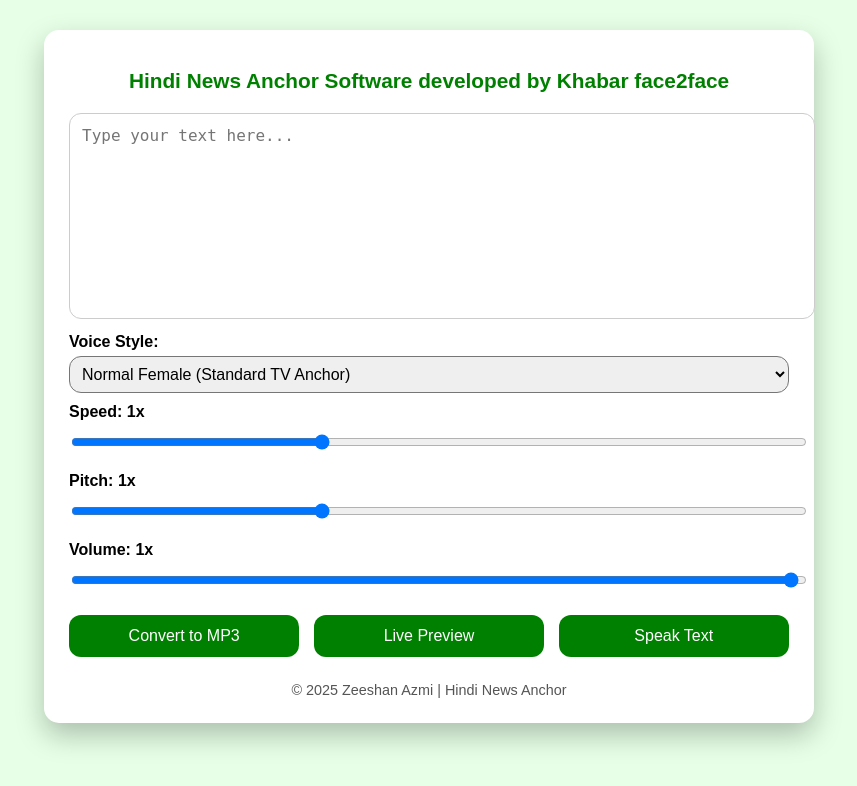
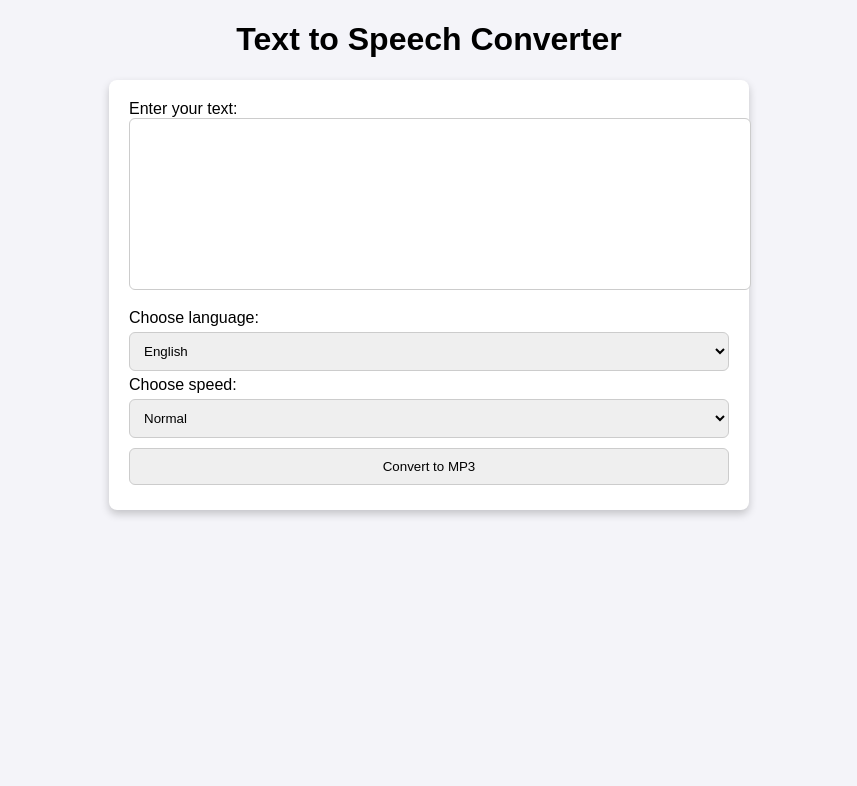
Before and after one commit to phpzee/RenderFlask, a Flask app: page / in a window 1280 px wide. Shown: the top 786 px of the page, without its empty margins (211-1068 px from the left). Run offline with Flask 3, Linux system fonts and the light colour scheme.

Commit message:
Add files via upload

```diff
--- a/templates/index.html
+++ b/templates/index.html
@@ -3,165 +3,78 @@
 <head>
     <meta charset="UTF-8">
     <meta name="viewport" content="width=device-width, initial-scale=1.0">
-<title>Hindi News Anchor TTS</title>
+    <title>TTS App</title>
     <style>
-body{font-family:Arial,sans-serif;background:#e6ffe6;margin:0;padding:0;}
-.container{max-width:720px;margin:30px auto;background:#fff;padding:25px;border-radius:15px;box-shadow:0 12px 28px rgba(0,0,0,0.25);}
-h1{text-align:center;color:green;font-size:1.3em;margin-bottom:20px;}
-textarea{width:100%;height:180px;padding:12px;border-radius:12px;border:1px solid #ccc;resize:none;font-size:16px;}
-label{display:block;margin-top:10px;font-weight:bold;}
-select,input[type=range]{width:100%;margin-top:5px;padding:8px;border-radius:12px;font-size:16px;}
-button{margin-top:15px;padding:12px;font-size:16px;background:green;color:white;border:none;border-radius:12px;cursor:pointer;width:32%;margin-right:2%;}
-button:hover{background:darkgreen;}
-#progressBarContainer{margin-top:15px;width:100%;background:#ddd;border-radius:12px;display:none;}
-#progressBar{width:0%;height:22px;background:green;border-radius:12px;transition:width 0.2s;}
-#countdown{margin-top:10px;font-weight:bold;color:darkgreen;display:none;text-align:center;}
-.audioPreview{margin-top:15px;display:none;width:100%;}
-.highlight{background:yellow;}
-.footer{margin-top:25px;font-size:0.9em;color:#555;text-align:center;}
-button:last-child{margin-right:0;}
+        body {
+            font-family: Arial, sans-serif;
+            margin: 20px;
+            background-color: #f4f4f9;
+        }
+        h1 {
+            text-align: center;
+        }
+        form {
+            max-width: 600px;
+            margin: auto;
+            background: white;
+            padding: 20px;
+            border-radius: 8px;
+            box-shadow: 0px 4px 8px rgba(0,0,0,0.2);
+        }
+        textarea {
+            width: 100%;
+            height: 150px;
+            padding: 10px;
+            border-radius: 6px;
+            border: 1px solid #ccc;
+            margin-bottom: 15px;
+            resize: none;
+        }
+        select, button {
+            padding: 10px;
+            margin: 5px 0;
+            border-radius: 6px;
+            border: 1px solid #ccc;
+            width: 100%;
+        }
+        audio {
+            display: block;
+            margin: 20px auto;
+        }
     </style>
 </head>
 <body>
-<div class="container">
-<h1>Hindi News Anchor Software developed by Khabar face2face</h1>
+    <h1>Text to Speech Converter</h1>
+    <form method="POST">
+        <label for="text">Enter your text:</label>
+        <textarea name="text" id="text" required></textarea>
 
-<form id="ttsForm" method="POST" action="/convert">
-<textarea name="text" placeholder="Type your text here..."></textarea><br>
-
-<label>Voice Style:</label>
-<select name="voice" id="voiceSelect">
-<option value="hi_female_normal">Normal Female (Standard TV Anchor)</option>
-<option value="hi_female_slow">Slow/Deep Female (Serious/Breaking News)</option>
-<option value="hi_female_cheerful">Cheerful Female (Entertainment/Showbiz)</option>
-<option value="hi_female_calm">Calm Female (Weather/Feature Stories)</option>
-<option value="hi_female_urgent">Urgent Female (Emergency News)</option>
-<option value="hi_female_soft">Soft Female (Feature/Interview)</option>
+        <label for="language">Choose language:</label>
+        <select name="language" id="language">
+            <option value="en">English</option>
+            <option value="hi">Hindi</option>
+            <option value="ur">Urdu</option>
+            <option value="mr">Marathi</option>
         </select>
 
-<label>Speed: <span id="speedVal">1.0</span>x</label>
-<input type="range" min="0.9" max="1.2" step="0.01" value="1.0" id="speedSlider">
+        <label for="speed">Choose speed:</label>
+        <select name="speed" id="speed">
+            <option value="normal">Normal</option>
+            <option value="slow">Slow</option>
+        </select>
 
-<label>Pitch: <span id="pitchVal">1.0</span>x</label>
-<input type="range" min="0.9" max="1.2" step="0.01" value="1.0" id="pitchSlider">
-
-<label>Volume: <span id="volumeVal">1.0</span>x</label>
-<input type="range" min="0.8" max="1.0" step="0.01" value="1.0" id="volumeSlider">
-
-<div style="display:flex;justify-content:space-between;">
         <button type="submit">Convert to MP3</button>
-<button type="button" id="previewBtn">Live Preview</button>
-<button type="button" id="speakBtn">Speak Text</button>
-</div>
     </form>
 
-<div id="progressBarContainer">
-<div id="progressBar"></div>
-</div>
-<div id="countdown">⏳ Please wait...</div>
-
-<audio controls class="audioPreview" id="audioPreview"></audio>
-
-<div class="footer">© 2025 Zeeshan Azmi | Hindi News Anchor</div>
-</div>
-
-<script>
-const form=document.getElementById("ttsForm");
-const progressContainer=document.getElementById("progressBarContainer");
-const progressBar=document.getElementById("progressBar");
-const countdown=document.getElementById("countdown");
-const previewBtn=document.getElementById("previewBtn");
-const audioPreview=document.getElementById("audioPreview");
-const speakBtn=document.getElementById("speakBtn");
-
-const speedSlider=document.getElementById("speedSlider");
-const pitchSlider=document.getElementById("pitchSlider");
-const volumeSlider=document.getElementById("volumeSlider");
-const speedVal=document.getElementById("speedVal");
-const pitchVal=document.getElementById("pitchVal");
-const volumeVal=document.getElementById("volumeVal");
-
-const VOICE_DEFAULTS = {
-  "hi_female_normal": {speed:1.0, pitch:1.0, volume:1.0},
-  "hi_female_slow": {speed:0.95, pitch:0.95, volume:1.0},
-  "hi_female_cheerful": {speed:1.1, pitch:1.05, volume:1.0},
-  "hi_female_calm": {speed:0.95, pitch:1.0, volume:1.0},
-  "hi_female_urgent": {speed:1.15, pitch:1.0, volume:1.0},
-  "hi_female_soft": {speed:1.0, pitch:0.9, volume:0.9}
-};
-
-function updateSliderLabels(){
-    speedVal.innerText = speedSlider.value;
-    pitchVal.innerText = pitchSlider.value;
-    volumeVal.innerText = volumeSlider.value;
-}
-
-document.getElementById("voiceSelect").addEventListener("change", ()=>{
-    const defaults = VOICE_DEFAULTS[document.getElementById("voiceSelect").value];
-    speedSlider.value = defaults.speed;
-    pitchSlider.value = defaults.pitch;
-    volumeSlider.value = defaults.volume;
-    updateSliderLabels();
-});
-
-speedSlider.oninput = pitchSlider.oninput = volumeSlider.oninput = updateSliderLabels;
-updateSliderLabels();
-
-// MP3 Download
-form.addEventListener("submit",function(e){
-progressContainer.style.display="block";countdown.style.display="block";progressBar.style.width="0%";
-let width=0;let timeLeft=5;
-countdown.innerText=`⏳ Please wait... ${timeLeft}s`;
-let interval=setInterval(()=>{if(width>=100)clearInterval(interval);else width+=2;progressBar.style.width=width+"%";},50);
-let countdownInterval=setInterval(()=>{if(timeLeft<=0)clearInterval(countdownInterval);else countdown.innerText=`⏳ Please wait... ${timeLeft}s`;timeLeft--;},1000);
-});
-
-// Live Preview
-previewBtn.addEventListener("click",async function(){
-const text=form.text.value.trim();
-if(!text){alert("Please enter text.");return;}
-const voice=document.getElementById("voiceSelect").value;
-progressContainer.style.display="block";countdown.style.display="block";progressBar.style.width="0%";audioPreview.style.display="none";
-let width=0;let timeLeft=3;
-countdown.innerText=`Generating preview... ${timeLeft}s`;
-let interval=setInterval(()=>{if(width>=100)clearInterval(interval);else width+=3;progressBar.style.width=width+"%";},50);
-let countdownInterval=setInterval(()=>{if(timeLeft<=0)clearInterval(countdownInterval);else countdown.innerText=`⏳ Generating preview... ${timeLeft}s`;timeLeft--;},1000);
-try{
-const formData=new FormData();formData.append("text",text);formData.append("voice",voice);
-const resp=await fetch("/preview",{method:"POST",body:formData});
-if(!resp.ok)throw new Error("Preview generation failed");
-const blob=await resp.blob();audioPreview.src=URL.createObjectURL(blob);audioPreview.style.display="block";
-}catch(err){alert("Error: "+err.message);}
-finally{progressContainer.style.display="none";countdown.style.display="none";}
-});
-
-// Speak button with word highlighting
-speakBtn.addEventListener("click", function(){
-const utter = new SpeechSynthesisUtterance();
-let rawText = form.text.value.trim();
-if(!rawText){alert("Please enter text."); return;}
-// Remove punctuation except commas for pause
-rawText = rawText.replace(/[।!?:;"“”]/g,'');
-let words = rawText.split(/\s+/);
-let currentWordIndex = 0;
-
-function speakNext(){
-  if(currentWordIndex >= words.length){
-    form.text.innerHTML = rawText;
-    return;
-  }
-  let word = words[currentWordIndex];
-  form.text.value = words.map((w,i)=>i===currentWordIndex?`>>${w}<<`:w).join(' ');
-  utter.text = word + (word.endsWith(',') ? ',' : '');
-  utter.lang = 'hi-IN';
-  utter.rate = parseFloat(speedSlider.value);
-  utter.pitch = parseFloat(pitchSlider.value);
-  utter.volume = parseFloat(volumeSlider.value);
-  utter.onend = function(){currentWordIndex++; speakNext();}
-  speechSynthesis.speak(utter);
-}
-speakNext();
-});
-</script>
+    {% if audio_file %}
+        <h2>Generated Audio:</h2>
+        <audio controls>
+            <source src="{{ audio_file }}" type="audio/mp3">
+            Your browser does not support the audio element.
+        </audio>
+        <a href="{{ url_for('download', filename=audio_file.split('/')[-1]) }}">
+            <button>Download MP3</button>
+        </a>
+    {% endif %}
 </body>
 </html>
```
Lines whose indentation alone changed are shown as unchanged.
